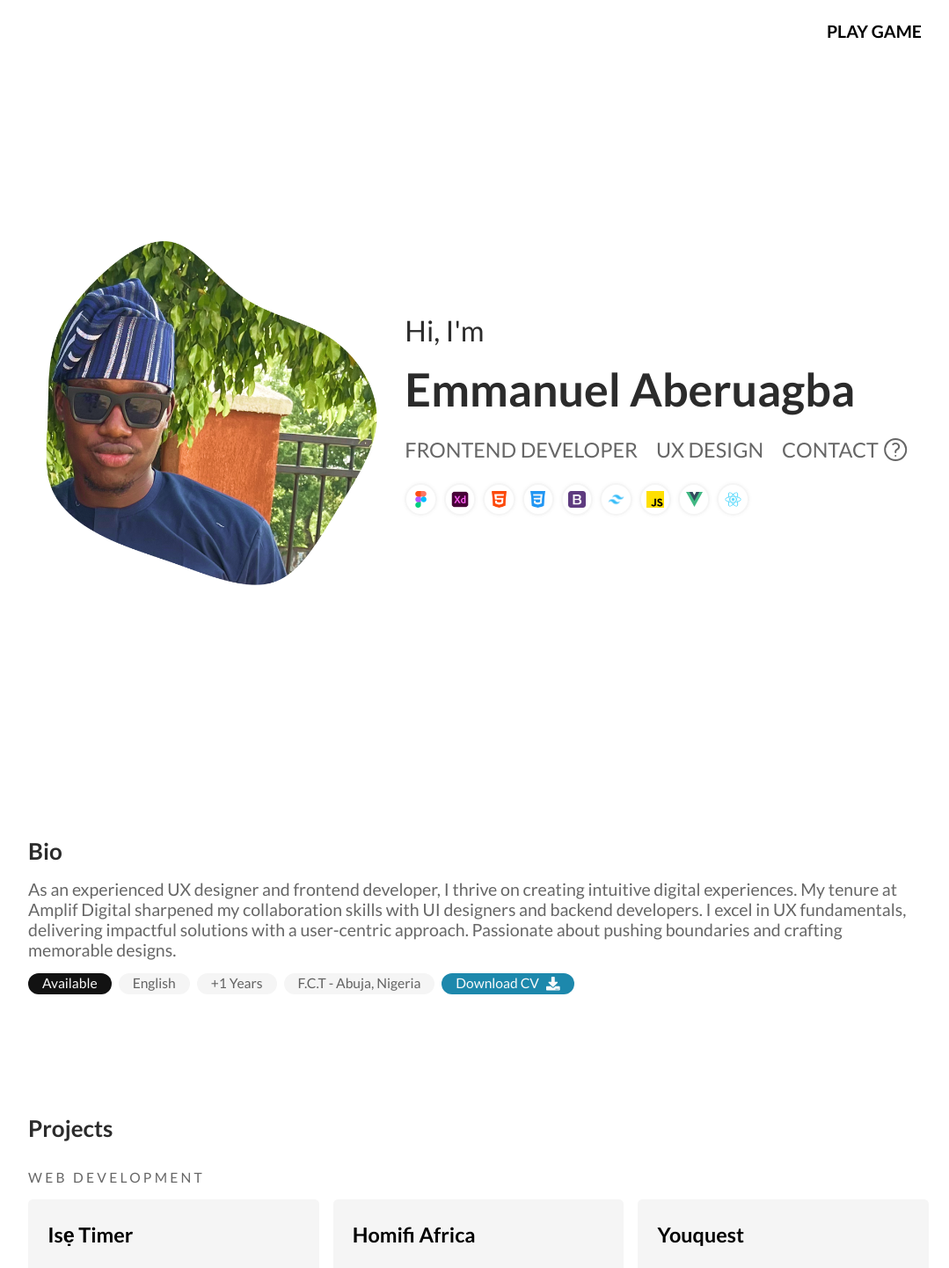
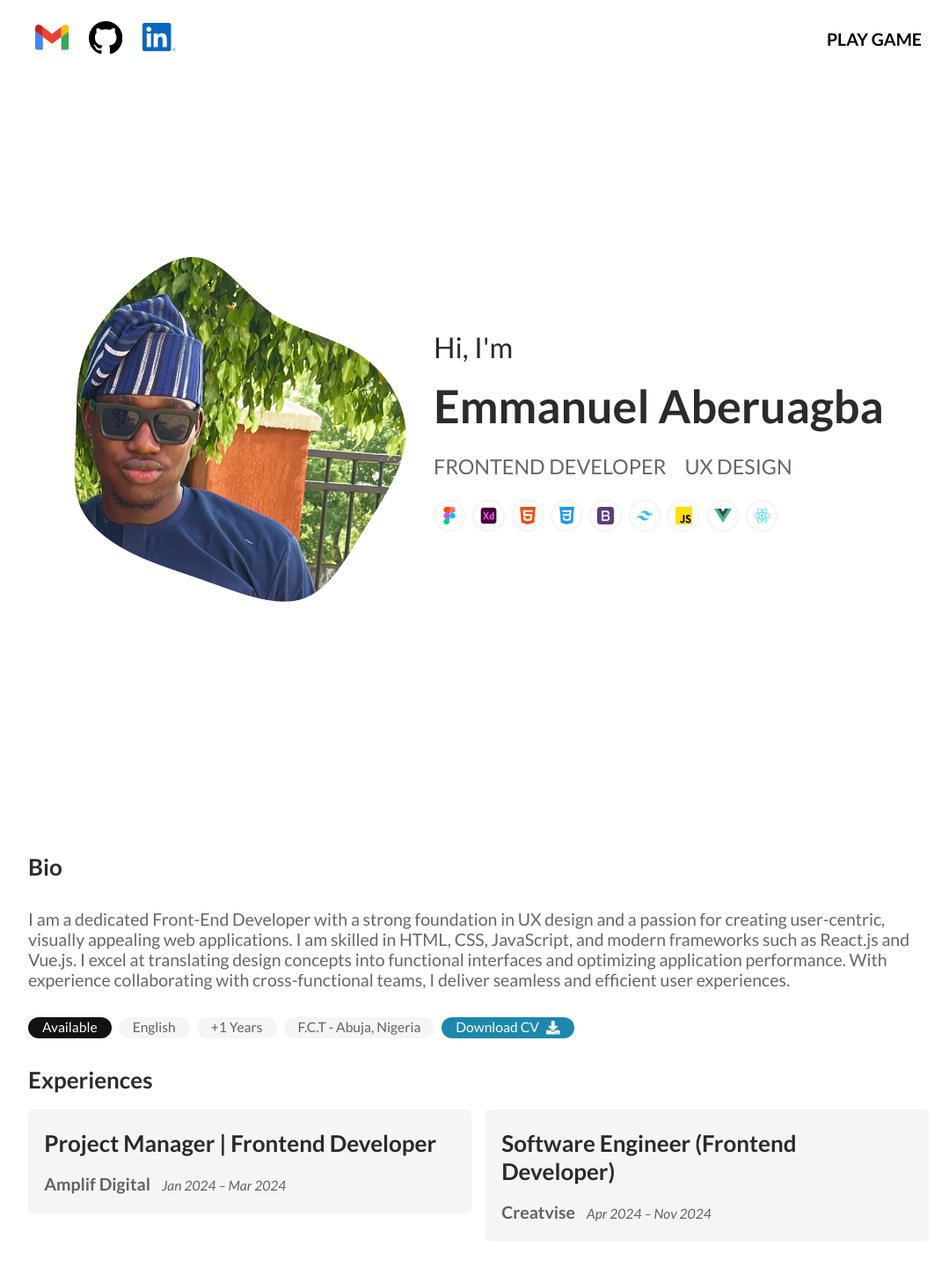
Before and after one commit to Biglad22/my-portfolio, a React (Create React App) app: page / in a window 1280 px wide. Shown: the top 1441 px of the page at 88% size, without its empty margins (96-1175 px from the left). Built offline with nearby package versions, Linux system fonts and the light colour scheme.

Commit message:
extra teaks

```diff
--- a/src/assets/xp.js
+++ b/src/assets/xp.js
@@ -2,7 +2,7 @@ export const xp_data = [
     {
         job_title : 'Project Manager | Frontend Developer',
         company : 'Amplif Digital',
-        year: 'January 2024 – March 2024',
+        year: 'Jan 2024 – Mar 2024',
         job_desc: [
             'Led the frontend development of various web applications, ensuring alignment with business goals and user needs.',
             'Worked with a cross-functional team to optimize web applications, improve user interaction, and enhance performance.'
@@ -11,7 +11,7 @@ export const xp_data = [
     {
         job_title : 'Software Engineer (Frontend Developer)',
         company : 'Creatvise',
-        year: 'April 2024 – November 2024',
+        year: 'Apr 2024 – Nov 2024',
         job_desc: [
             'Develop and maintain high-quality web applications, focusing on implementing visual and interactive elements.',
             'Collaborate closely with UX/UI designers and backend developers to ensure seamless and efficient user experiences.',
--- a/src/components/Experience.jsx
+++ b/src/components/Experience.jsx
@@ -1,22 +1,17 @@
 import React from 'react'
 
-export const Experience = ({job_title, company, year, job_desc}) => {
+export const Experience = ({job_title, company, year}) => {
   return (
     <div className='xp-card'>
         <h5 className='xp-header'>{job_title}</h5>
-        <small className='xp-company'>
+        <p className='xp-company'>
             <span>
-               at {company}
+               {company}
             </span>
-            <span>
-                [{year}]
-            </span>
-        </small>
-        <div className='xp-desc'>
-            <ul className='xp-desc-list'>
-                {job_desc.map(item => (<li>{item}</li>))}
-            </ul>
-        </div>
+            <small>
+                {year}
+            </small>
+        </p>
     </div>
   )
 }
--- a/src/components/navbar.jsx
+++ b/src/components/navbar.jsx
@@ -1,8 +1,10 @@
 import '../style/base.css';
+import { Contacts } from './contacts';
 export function Nav() {
     return(
         <>
             <nav>
+                <Contacts visible={true} />
                 <a href="https://youquest.netlify.app" title="dare to play?" target='blank'>play game</a>
             </nav>
         </>
--- a/src/pages/Home.jsx
+++ b/src/pages/Home.jsx
@@ -1,8 +1,8 @@
 import '../style/home.css';
-import { Contacts } from '../components/contacts';
-import { IconInfo } from '../assets/IconInfo';
+// import { Contacts } from '../components/contacts';
+// import { IconInfo } from '../assets/IconInfo';
 import { Badges } from '../components/badges';
-import { useState } from 'react';
+// import { useState } from 'react';
 import { Chip } from '../components/chip';
 import cv from '../assets/downloadables/ABERUAGBA-EMMANUEL-frontend-CV.docx'
 import { ProjectCard } from '../components/project-card';
@@ -12,16 +12,16 @@ import heroImg from '../assets/img/free.png';
 import { OtherProjects } from '../components/other-projects';
 import { others } from '../assets/img/project-img/projects';
 import { useMemo } from 'react';
-// import { Experience } from '../components/Experience';
-// import { xp_data } from '../assets/xp';
+import { Experience } from '../components/Experience';
+import { xp_data } from '../assets/xp';
 
 export function Home() {
 
     //////////display state of contact info
-    const [showInfo, setshowInfo] = useState(false);
-    const displayInfo = () =>{
-        setshowInfo((oldValue) => !oldValue);
-    };
+    // const [showInfo, setshowInfo] = useState(false);
+    // const displayInfo = () =>{
+    //     setshowInfo((oldValue) => !oldValue);
+    // };
 
 
     const years_experience = useMemo(() =>{
@@ -58,13 +58,13 @@ export function Home() {
                         <h6>
                             ux design
                         </h6>
-                        <span className='info-btn'>
+                        {/* <span className='info-btn'>
                             <button type="button" onClick={displayInfo} >
                                <h6>contact</h6>  <IconInfo visible={showInfo} />
                             </button>
                             <Contacts visible={showInfo} />
 
-                        </span>
+                        </span> */}
                     </div>
                     <Badges skills={skills} />
                 </div>
@@ -75,7 +75,7 @@ export function Home() {
                         Bio
                     </h5>
                     <p>
-                        As an experienced UX designer and frontend developer, I thrive on creating intuitive digital experiences. My tenure at Amplif Digital sharpened my collaboration skills with UI designers and backend developers. I excel in UX fundamentals, delivering impactful solutions with a user-centric approach. Passionate about pushing boundaries and crafting memorable designs.
+                    I am a dedicated Front-End Developer with a strong foundation in UX design and a passion for creating user-centric, visually appealing web applications. I am skilled in HTML, CSS, JavaScript, and modern frameworks such as React.js and Vue.js. I excel at translating design concepts into functional interfaces and optimizing application performance. With experience collaborating with cross-functional teams, I deliver seamless and efficient user experiences.
                     </p>
                     <div className="attributes">
                         <Chip text={'available'} emphasize={true} />
@@ -86,17 +86,17 @@ export function Home() {
 
                     </div>
                 </div>
-            </section>
-            {/* <section className='xp-wrapper'>
+                <div className='xp-wrapper'>
                     <h5>
                         Experiences
                     </h5>
                     <div className="cards-wrapper">
                         {
-                        xp_data.map(data =>(<Experience {...data} key={data.company} />))
+                            xp_data.map(data =>(<Experience job_title={data.job_title} year={data.year} company={data.company} key={data.company} />))
                         }
                     </div>
-            </section> */}
+                </div>
+            </section>
             <section className='projects'>
                 <h5>
                     Projects
--- a/src/style/base.css
+++ b/src/style/base.css
@@ -293,7 +293,7 @@ nav{
     display: flex;
     flex-wrap: wrap;
     align-items: center;
-    justify-content: end;
+    justify-content: space-between;
     top: 0;
     left: 0;
     z-index: 100;
@@ -307,6 +307,21 @@ nav a{
     color: var(--text);
     text-decoration: none;
     font-weight: 700;
+}
+
+nav > .contacts {
+    position: relative;
+    background-color: unset;
+    box-shadow: none;
+    display: flex;
+    align-items: center;
+    padding: 0;
+    gap: 0.5rem;
+    height: fit-content;
+}
+
+nav > .contacts > a:nth-child(2){
+    margin: 0;
 }
 
 
@@ -458,15 +473,25 @@ nav a{
 
 .xp-card{
     flex:1;
-    width: fit-content;
+    width: 100%;
     height:fit-content;
-    min-height: 35vh;
-    max-height:  35vh;
     padding: calc(1.4rem + 4px) 1.4rem;
-    margin-bottom:calc(1.4rem + 4px);
     position:relative;
     background-color: var(--card-bg);
     border-radius: 0.4rem;
+}
+.xp-header{
+    margin-bottom: 1rem;
+    color: var(--text-h);
+}
+.xp-company > span{
+    margin-right: 1rem;
+    font-weight: 700;
+    color: var(--text-m);
+}
+.xp-company > small{
+    font-style: italic;
+    color: var(--text-m);
 }
 
 /* ======= styling for other projects ====== */
--- a/src/style/home.css
+++ b/src/style/home.css
@@ -91,7 +91,7 @@ section:is(.bio){
 
 
 /* ============= bio section ================= */
-.bio-header h6{
+.bio-header h5{
     font-weight: 600;
     text-transform: capitalize;
     color: var(--text-h);
@@ -100,7 +100,7 @@ section:is(.bio){
     color: var(--text-m);
 }
 .bio-header > *{
-    margin-bottom: 1.2rem;
+    margin-bottom: 2.4rem;
 }
 
 
@@ -115,6 +115,10 @@ section:is(.bio){
 /* =========styling for project section ========= */
 .projects h5{
     margin-bottom: 2.4rem;
+}
+
+.xp-wrapper h5{
+    margin-bottom: 1.4rem;
 }
 
 .frontend > small,  .other-projects small:not(.card-link){
@@ -167,12 +171,25 @@ section:is(.bio){
         flex: 0 1 content;
         height: fit-content;
     }
+
+    .hero  > .name > h1{
+        color: var(--text)
+    }
+
     .hero  > .name > .role{
         width: 100%;
         justify-content: center;
     }
     .hero  > .name > .skills-container{
         justify-content: center;
+    }
+
+    /* bio section */
+    .xp-wrapper .cards-wrapper{
+        flex-direction: column;
+    }
+    .cards-wrapper{
+        flex-direction: column;
     }
 
     /*other projects styling*/
```
Lines whose indentation alone changed are shown as unchanged.
